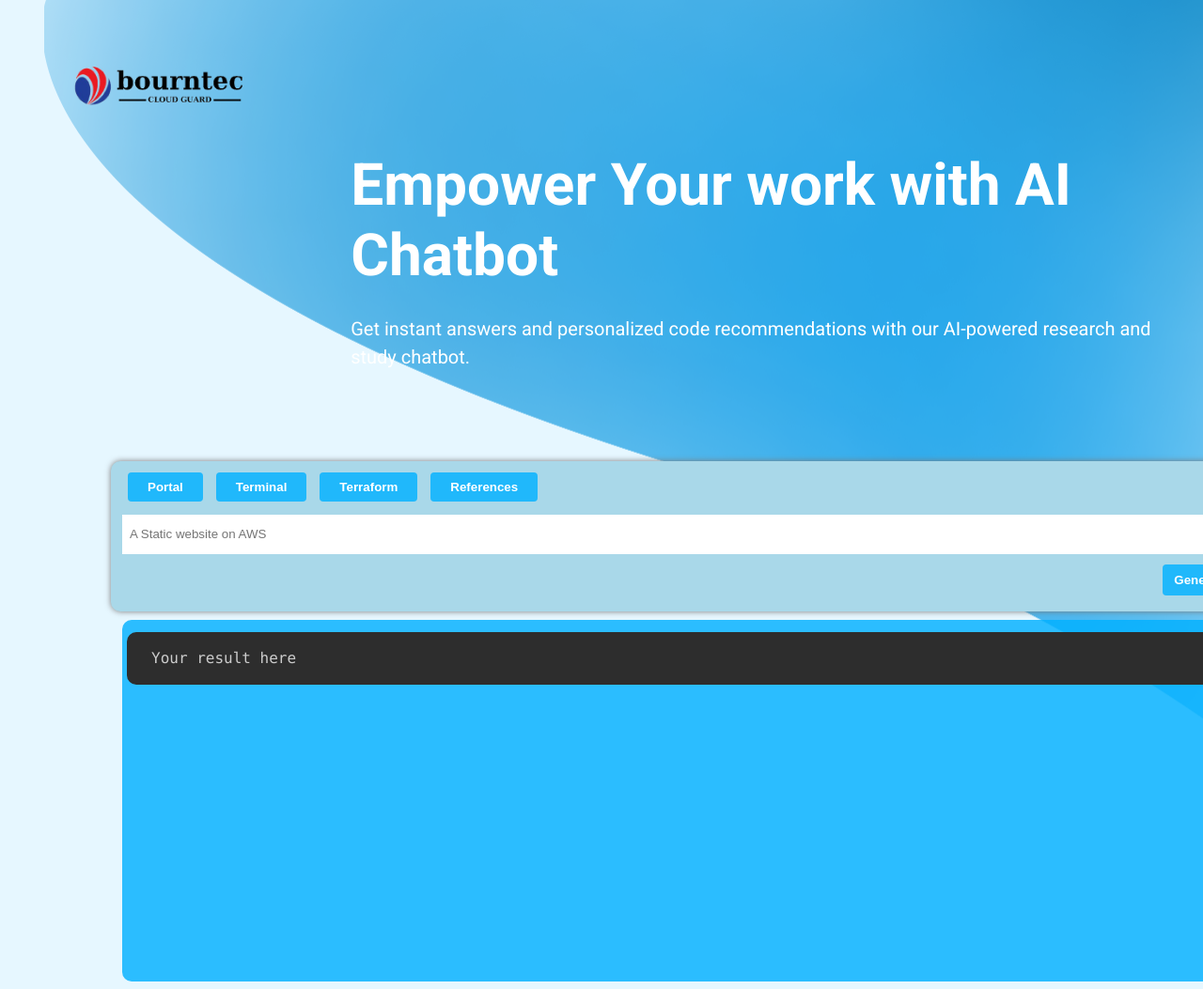
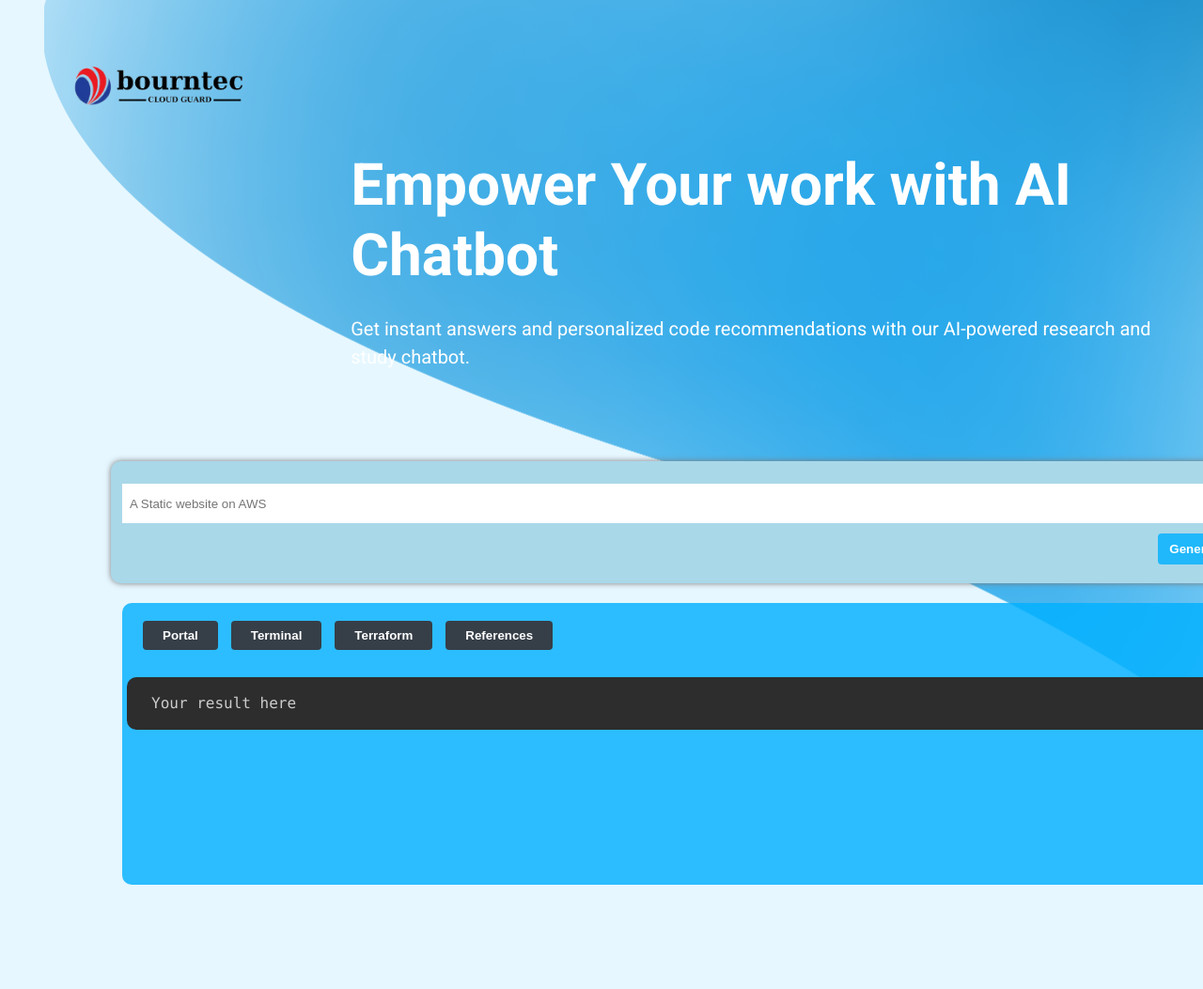
Before and after one commit to SANJIT-techie/Cloud-Guard, a Flask app: page / in a window 1280 px wide. Shown: the whole page at 94% size. Run offline with Flask 3, Linux system fonts and the light colour scheme.

Commit message:
added tabs inside tabncode div inside resultBox div

```diff
--- a/static/index.css
+++ b/static/index.css
@@ -205,18 +205,19 @@ li {
   box-shadow: 0 0 6px 0px #7b7a7a;
   margin-top: 29%;
   margin-left: 118px;
-  height: 136px;
+  height: 106px;
 }
 
 .btns {
   margin-top: -100px;
+  margin-left: 16px;
 }
 .btn {
   padding: 11px 0 11px 0;
 }
 
 .bar {
-  margin-top: -85px;
+  margin-top: -20px;
 }
 ul {
   margin-left: -41px;
@@ -230,7 +231,7 @@ ul {
   padding-left: 8px;
 }
 li button {
-  background-color: #00b0ffcf;
+  background-color: #363e47;
   border: none;
   padding: 8px 21px;
   border-radius: 4px;
@@ -244,7 +245,7 @@ li button {
   border: none;
   float: right;
   margin-top: 11px;
-  margin-right: -4px;
+  margin-right: 1px;
   font-weight: bold;
   color: white;
 }
@@ -259,7 +260,7 @@ li button {
   background-color: #00b0ffcf;
   position: relative;
   overflow: auto;
-  margin-top: 70px;
+  margin-top: 85px;
   border-radius: 10px;
   text-align: unset;
 }
--- a/templates/index.html
+++ b/templates/index.html
@@ -1,5 +1,6 @@
 <!DOCTYPE html>
 <html>
+
 <head>
   <meta charset="utf-8" />
   <meta name="viewport" content="initial-scale=1, width=device-width" />
@@ -9,19 +10,13 @@
   <link rel="stylesheet" href="../static/global.css" />
   <link rel="stylesheet" href="../static/index.css" />
   <link rel="stylesheet" href="../static/prism.css" />
-    <link
-      rel="stylesheet"
-      href="https://fonts.googleapis.com/css2?family=Roboto:wght@400;700&display=swap"
-    />
+  <link rel="stylesheet" href="https://fonts.googleapis.com/css2?family=Roboto:wght@400;700&display=swap" />
 </head>
+
 <body>
   <div class="thumbnail">
     <div class="header-26">
-        <img
-          class="gradiant-1-icon"
-          alt=""
-          src="../static/img/gradiant-1@2x.png"
-        />
+      <img class="gradiant-1-icon" alt="" src="../static/img/gradiant-1@2x.png" />
 
       <div class="column">
         <div class="content">
@@ -35,16 +30,28 @@
       <!-- <div class="placeholder-image"></div> -->
       <div class="container">
         <div class="content1">
-            <img
-              class="logo-icon"
-              alt=""
-              src="../static/img/bourntec__2_-1-removebg-preview.png"
-            />
+          <img class="logo-icon" alt="" src="../static/img/bourntec__2_-1-removebg-preview.png" />
         </div>
       </div>
 
       <div class="box">
+
+        <!-- Form submission -->
+        <form onsubmit="generateProgram(event)">
           <div class="row">
+            <div class="col-sm-10 bar">
+              <input id="searchBox" type="text" name="searchtext" placeholder="A Static website on AWS" />
+            </div>
+            <div class="col-sm-2 genbtn">
+              <button type="submit">Generate</button>
+            </div>
+          </div>
+        </form>
+        <!-- Form end -->
+        <div class="resultBox" style="font-size: 16px">
+
+          <div class="tabncode">
+            <div class="row" style="margin-top: 119px;">
               <div class="col-sm-12">
                 <div class="btns">
                   <ul>
@@ -56,24 +63,7 @@
                 </div>
               </div>
             </div>
-          <!-- Form submission -->
-          <form onsubmit="generateProgram(event)">
-            <div class="row">
-              <div class="col-sm-10 bar">
-                <input
-                  id="searchBox"
-                  type="text"
-                  name="searchtext"
-                  placeholder="A Static website on AWS"
-                />
-              </div>
-              <div class="col-sm-2 genbtn">
-                <button type="submit">Generate</button>
-              </div>
-            </div>
-          </form>
-          <!-- Form end -->
-          <div class="resultBox" style="font-size: 16px">
+
             <div class="code-wrapper">
               <pre>
                     <code id="code" class="language-javascript">
@@ -82,6 +72,8 @@
               </pre>
             </div>
           </div>
+
+        </div>
       </div>
     </div>
   </div>
@@ -89,4 +81,5 @@
 <script src="../static/JS-Package/axios.min.js"></script>
 <script src="../static/JS-Package/prism.js"></script>
 <script src="../static/cloudguard.js"></script>
+
 </html>
```
Lines whose indentation alone changed are shown as unchanged.
